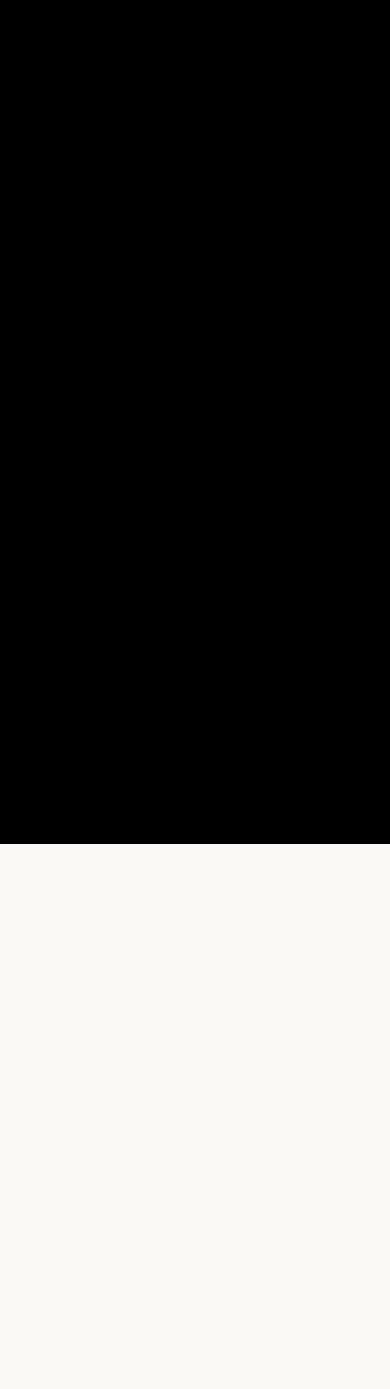
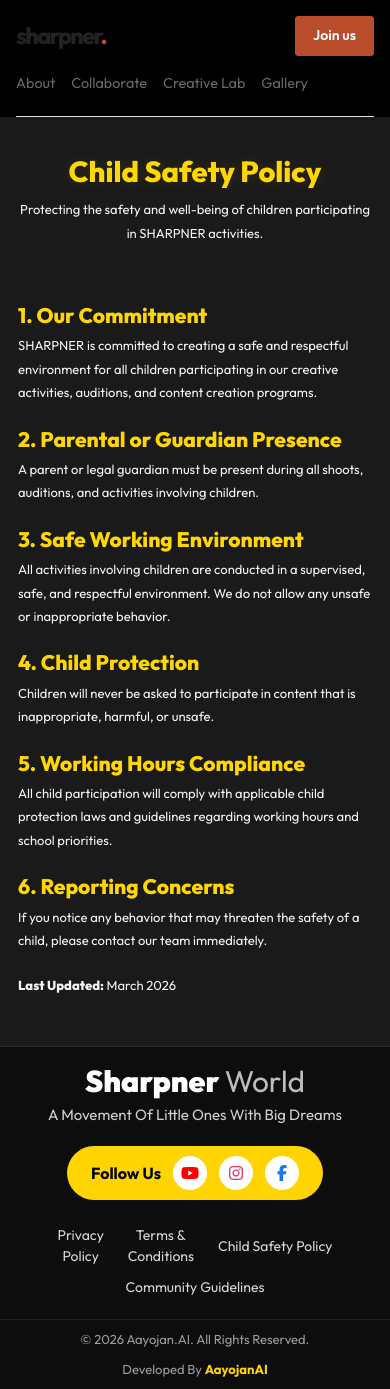
Before and after one commit to shravanipataskar/sharpner, a React (Vite) app: page /child-safety-policy in a window 390 px wide. Before the commit this address had no page. Before the commit the page ends 844 px from the top, so only its background shows below. Built offline with nearby package versions, Linux system fonts and the light colour scheme.

Commit message:
child safety and community guidelines added

```diff
--- a/src/app/router.jsx
+++ b/src/app/router.jsx
@@ -10,6 +10,8 @@
 import JoinDholPathakPage from '../pages/public/JoinDholPathakPage.jsx'
 import LegalPage from '../pages/public/LegalPage.jsx'
 import SubmitIdeaPage from '../pages/public/SubmitIdeaPage.jsx'
+import ChildSafetyPolicy from '../pages/public/ChildSafetyPolicy';
+import CommunityGuidelines from '../pages/public/CommunityGuidelines';
 
 function AppRouter() {
   return (
@@ -26,6 +28,9 @@
           <Route path="/creative-lab" element={<CreativeLabPage />} />
           <Route path="/gallery" element={<GalleryPage />} />
           <Route path="/legal" element={<LegalPage />} />
+          <Route path="/child-safety-policy"element={<ChildSafetyPolicy />}/>
+          <Route path="/community-guidelines" element={<CommunityGuidelines />}/>
+
         </Route>
       </Routes>
     </BrowserRouter>
--- a/src/components/layout/Footer.jsx
+++ b/src/components/layout/Footer.jsx
@@ -36,15 +36,15 @@
             <>
               <Link to="/legal">Privacy Policy</Link>
               <Link to="/legal">Terms &amp; Conditions</Link>
-              <Link to="/legal">Child Safety Policy</Link>
-              <Link to="/legal">Community Guidelines</Link>
+               <Link to="/child-safety-policy">Child Safety Policy</Link>
+              <Link to="/community-guidelines">Community Guidelines</Link>
             </>
           ) : (
             <>
               <Link to="/legal">Privacy<br />Policy</Link>
               <Link to="/legal">Terms &amp;<br />Conditions</Link>
-              <Link to="/legal">Child Safety<br />Policy</Link>
-              <Link to="/legal">Community<br />Guidelines</Link>
+              <Link to="/child-safety-policy">Child Safety Policy</Link>
+              <Link to="/community-guidelines">Community Guidelines</Link>
             </>
           )}
         </nav>
--- /dev/null
+++ b/src/pages/public/ChildSafetyPolicy.jsx
@@ -0,0 +1,67 @@
+
+import '../../styles/pages/child-safety-policy.css';
+
+const policySections = [
+  {
+    title: '1. Our Commitment',
+    content:
+      'SHARPNER is committed to creating a safe and respectful environment for all children participating in our creative activities, auditions, and content creation programs.',
+  },
+  {
+    title: '2. Parental or Guardian Presence',
+    content:
+      'A parent or legal guardian must be present during all shoots, auditions, and activities involving children.',
+  },
+  {
+    title: '3. Safe Working Environment',
+    content:
+      'All activities involving children are conducted in a supervised, safe, and respectful environment. We do not allow any unsafe or inappropriate behavior.',
+  },
+  {
+    title: '4. Child Protection',
+    content:
+      'Children will never be asked to participate in content that is inappropriate, harmful, or unsafe.',
+  },
+  {
+    title: '5. Working Hours Compliance',
+    content:
+      'All child participation will comply with applicable child protection laws and guidelines regarding working hours and school priorities.',
+  },
+  {
+    title: '6. Reporting Concerns',
+    content:
+      'If you notice any behavior that may threaten the safety of a child, please contact our team immediately.',
+  },
+];
+
+export default function ChildSafetyPolicy() {
+  return (
+    <main className="child-safety-page">
+      <section className="legal-hero">
+        <div className="legal-container">
+          <h1>Child Safety Policy</h1>
+
+          <p>
+            Protecting the safety and well-being of children participating in
+            SHARPNER activities.
+          </p>
+        </div>
+      </section>
+
+      <section className="legal-content">
+        <div className="legal-container">
+          {policySections.map((section) => (
+            <article className="legal-policy-section" key={section.title}>
+              <h2>{section.title}</h2>
+              <p>{section.content}</p>
+            </article>
+          ))}
+
+          <p className="legal-last-updated">
+            <strong>Last Updated:</strong> March 2026
+          </p>
+        </div>
+      </section>
+    </main>
+  );
+}
--- /dev/null
+++ b/src/pages/public/CommunityGuidelines.jsx
@@ -0,0 +1,30 @@
+
+import '../../styles/pages/community-guidelines.css';
+
+const guidelines = [
+  'Respectful behavior is required',
+  'Negativity / trolling is not allowed',
+  'Consistency and discipline are important',
+  'Having a learning mindset is essential',
+];
+
+export default function CommunityGuidelines() {
+  return (
+    <main className="community-page">
+      <section className="community-section">
+        <div className="community-container">
+          <h1 className="community-title">
+            <span aria-hidden="true">🤝</span>
+            Community Guidelines
+          </h1>
+
+          <ul className="community-points">
+            {guidelines.map((guideline) => (
+              <li key={guideline}>{guideline}</li>
+            ))}
+          </ul>
+        </div>
+      </section>
+    </main>
+  );
+}
--- /dev/null
+++ b/src/styles/pages/child-safety-policy.css
@@ -0,0 +1,155 @@
+
+/* ==========================================
+   SHARPNER CHILD SAFETY POLICY
+========================================== */
+
+.child-safety-page {
+  --policy-bg: #1a1a1a;
+  --policy-gold: #ffd700;
+  --policy-text: #f5f5f5;
+
+  min-height: 100vh;
+  background: var(--policy-bg);
+  color: var(--policy-text);
+  font-family: "Outfit", sans-serif;
+  font-size: 14px;
+  line-height: 1.7;
+}
+
+.child-safety-page *,
+.child-safety-page *::before,
+.child-safety-page *::after {
+  box-sizing: border-box;
+}
+
+.child-safety-page .legal-container {
+  width: 100%;
+  max-width: 1200px;
+  margin: 0 auto;
+  padding-right: 24px;
+  padding-left: 24px;
+}
+
+/* Page heading */
+
+.child-safety-page .legal-hero {
+  padding: 48px 0 96px;
+  text-align: center;
+}
+
+.child-safety-page .legal-hero h1 {
+  margin: 0 0 8px;
+  color: var(--policy-gold);
+  font-size: 40px;
+  font-weight: 800;
+  line-height: 1.3;
+  text-shadow: 0 0 16px rgba(255, 215, 0, 0.12);
+}
+
+.child-safety-page .legal-hero p {
+  margin: 0;
+  color: #f5f5f5;
+  font-size: 14px;
+  line-height: 1.8;
+}
+
+/* Policy content */
+
+.child-safety-page .legal-content {
+  padding: 8px 0 64px;
+}
+
+.child-safety-page .legal-policy-section {
+  margin-bottom: 16px;
+}
+
+.child-safety-page .legal-policy-section h2 {
+  margin: 0 0 4px;
+  color: var(--policy-gold);
+  font-size: 28px;
+  font-weight: 800;
+  line-height: 1.5;
+}
+
+.child-safety-page .legal-policy-section p {
+  margin: 0;
+  color: var(--policy-text);
+  font-size: 14px;
+  font-weight: 400;
+  line-height: 1.8;
+}
+
+.child-safety-page .legal-last-updated {
+  margin: 22px 0 0;
+  color: var(--policy-text);
+  font-size: 14px;
+  line-height: 1.8;
+}
+
+.child-safety-page .legal-last-updated strong {
+  font-weight: 800;
+}
+
+/* Tablet */
+
+@media (max-width: 768px) {
+  .child-safety-page .legal-hero {
+    padding: 42px 0 64px;
+  }
+
+  .child-safety-page .legal-hero h1 {
+    font-size: 34px;
+  }
+
+  .child-safety-page .legal-content {
+    padding-top: 8px;
+    padding-bottom: 48px;
+  }
+
+  .child-safety-page .legal-policy-section h2 {
+    font-size: 24px;
+  }
+
+  .child-safety-page .legal-policy-section p {
+    font-size: 14px;
+  }
+}
+
+/* Mobile */
+
+@media (max-width: 480px) {
+  .child-safety-page .legal-container {
+    padding-right: 18px;
+    padding-left: 18px;
+  }
+
+  .child-safety-page .legal-hero {
+    padding: 36px 0 48px;
+  }
+
+  .child-safety-page .legal-hero h1 {
+    font-size: 29px;
+  }
+
+  .child-safety-page .legal-hero p {
+    font-size: 13px;
+  }
+
+  .child-safety-page .legal-policy-section {
+    margin-bottom: 20px;
+  }
+
+  .child-safety-page .legal-policy-section h2 {
+    font-size: 21px;
+    line-height: 1.4;
+  }
+
+  .child-safety-page .legal-policy-section p {
+    font-size: 13px;
+    line-height: 1.8;
+  }
+
+  .child-safety-page .legal-last-updated {
+    font-size: 13px;
+  }
+}
--- /dev/null
+++ b/src/styles/pages/community-guidelines.css
@@ -0,0 +1,139 @@
+
+/* =========================================
+   SHARPNER COMMUNITY GUIDELINES
+========================================= */
+
+.community-page {
+  background: #1a1a1a;
+  color: #e0e0e0;
+  font-family: "Outfit", sans-serif;
+  width: 100%;
+}
+
+.community-page *,
+.community-page *::before,
+.community-page *::after {
+  box-sizing: border-box;
+}
+
+.community-section {
+  min-height: 632px;
+  padding: 50px 20px 80px;
+  background: #1a1a1a;
+}
+
+.community-container {
+  width: 100%;
+  max-width: 900px;
+  min-height: 427px;
+  margin: 0 auto;
+  padding: 48px 50px;
+  background: #1a1a1a;
+  border: 2px solid rgba(255, 215, 0, 0.15);
+  border-radius: 16px;
+  box-shadow: 0 10px 40px rgba(0, 0, 0, 0.35);
+}
+
+.community-title {
+  display: flex;
+  align-items: center;
+  gap: 15px;
+  margin: 0 0 40px;
+  color: #ffd700;
+  font-size: 40px;
+  font-weight: 800;
+  line-height: 1.4;
+}
+
+.community-title span {
+  flex-shrink: 0;
+  font-size: 36px;
+}
+
+.community-points {
+  margin: 0;
+  padding: 0;
+  list-style: none;
+}
+
+.community-points li {
+  position: relative;
+  padding: 12px 0 12px 30px;
+  color: #e0e0e0;
+  font-size: 18px;
+  font-weight: 400;
+  line-height: 1.7;
+}
+
+.community-points li::before {
+  position: absolute;
+  top: 12px;
+  left: 0;
+  color: #ffd700;
+  font-size: 22px;
+  content: "●";
+}
+
+/* Tablet */
+
+@media (max-width: 768px) {
+  .community-section {
+    min-height: 600px;
+    padding: 40px 20px 60px;
+  }
+
+  .community-container {
+    min-height: auto;
+    padding: 35px 30px;
+  }
+
+  .community-title {
+    gap: 12px;
+    font-size: 32px;
+  }
+
+  .community-title span {
+    font-size: 30px;
+  }
+
+  .community-points li {
+    font-size: 16px;
+  }
+}
+
+/* Mobile */
+
+@media (max-width: 480px) {
+  .community-section {
+    min-height: 550px;
+    padding: 30px 16px 45px;
+  }
+
+  .community-container {
+    padding: 28px 20px;
+    border-radius: 13px;
+  }
+
+  .community-title {
+    align-items: flex-start;
+    gap: 10px;
+    margin-bottom: 28px;
+    font-size: 25px;
+    line-height: 1.4;
+  }
+
+  .community-title span {
+    font-size: 25px;
+  }
+
+  .community-points li {
+    padding: 10px 0 10px 24px;
+    font-size: 15px;
+    line-height: 1.7;
+  }
+
+  .community-points li::before {
+    top: 10px;
+    font-size: 18px;
+  }
+}
```
